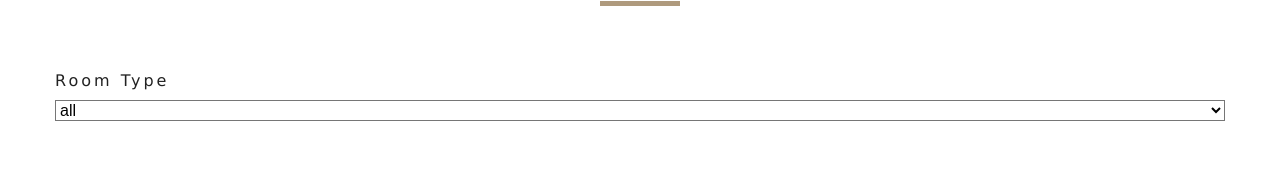
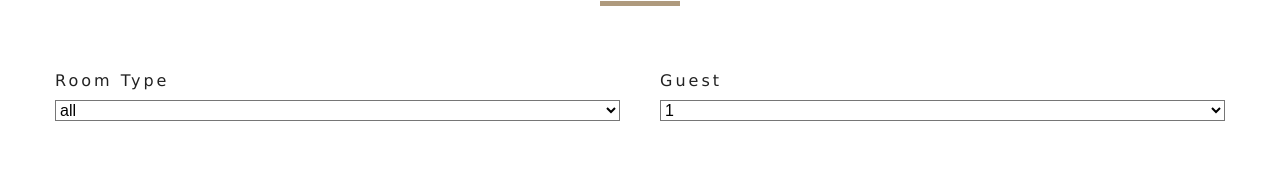
Before and after one commit to chirchir12/reservation, a React (Create React App) app: page /rooms in a window 1280 px wide. Shown: the part 681-854 px from the top of the page. Built offline with nearby package versions, Linux system fonts and the light colour scheme.

Commit message:
finish by guests

```diff
--- a/src/components/RoomFilter.js
+++ b/src/components/RoomFilter.js
@@ -19,8 +19,17 @@ function RoomFilter({ rooms }) {
     handleChange,
   } = useContext(RoomsContext);
   let types = getUnique(rooms, 'type');
+  let guests = getUnique(rooms, 'capacity');
   types = ['all', ...types];
+
   types = types.map((item, index) => {
+    return (
+      <option value={item} key={index}>
+        {item}
+      </option>
+    );
+  });
+  guests = guests.map((item, index) => {
     return (
       <option value={item} key={index}>
         {item}
@@ -44,7 +53,19 @@ function RoomFilter({ rooms }) {
             {types}
           </select>
         </div>
-        {/* select */}
+        {/* select capacity */}
+        <div className="form-group">
+          <label htmlFor="capacity">guest</label>
+          <select
+            name="capacity"
+            id="capacity"
+            value={capacity}
+            className="form-control"
+            onChange={handleChange}
+          >
+            {guests}
+          </select>
+        </div>
       </form>
     </section>
   );
--- a/src/context.js
+++ b/src/context.js
@@ -73,10 +73,19 @@ class RoomsProvider extends Component {
       breakfast,
       pets,
     } = this.state;
+
     let tempRooms = [...rooms];
+    capacity = +capacity;
+    // filter by type
     if (type !== 'all') {
       tempRooms = tempRooms.filter((item) => item.type === type);
     }
+
+    // filter by guests
+    if (capacity !== 1) {
+      tempRooms = tempRooms.filter((item) => item.capacity >= capacity);
+    }
+
     this.setState({
       sortedRooms: tempRooms,
     });
```
